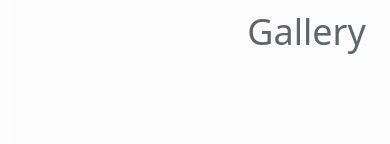
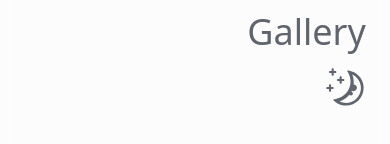
Before and after one commit to danerwilliams/danewilliams.com, a Next.js app: page / in a window 390 px wide. Both pictures are taken after a click on the button 354 px from the left and 36 px from the top of the page. Shown: the part 236-380 px from the top of the page. Built offline with nearby package versions, Linux system fonts and the light colour scheme.

Commit message:
Add dark light mode icon

```diff
--- a/components/navbar.tsx
+++ b/components/navbar.tsx
@@ -3,7 +3,7 @@ import * as NavigationMenu from '@radix-ui/react-navigation-menu';
 import * as DropdownMenu from '@radix-ui/react-dropdown-menu';
 import Link from 'next/link';
 import { motion } from 'framer-motion';
-import { PlusIcon, SunIcon, FaceIcon } from '@radix-ui/react-icons';
+import { PlusIcon, SunIcon, FaceIcon, MoonIcon } from '@radix-ui/react-icons';
 import { useRouter } from 'next/router';
 
 const pages = ['about', 'journal', 'projects', 'gallery'];
@@ -113,6 +113,9 @@ const MobileNavDrawer: FC<Readonly<MobileNavDrawerProps>> = ({
                   </a>
                 </Link>
               ))}
+              <DropdownMenu.Item className="mt-4 flex items-center justify-end">
+                <MoonIcon className="h-10 w-10" />
+              </DropdownMenu.Item>
             </DropdownMenu.Content>
           </DropdownMenu.Root>
         </div>
```
